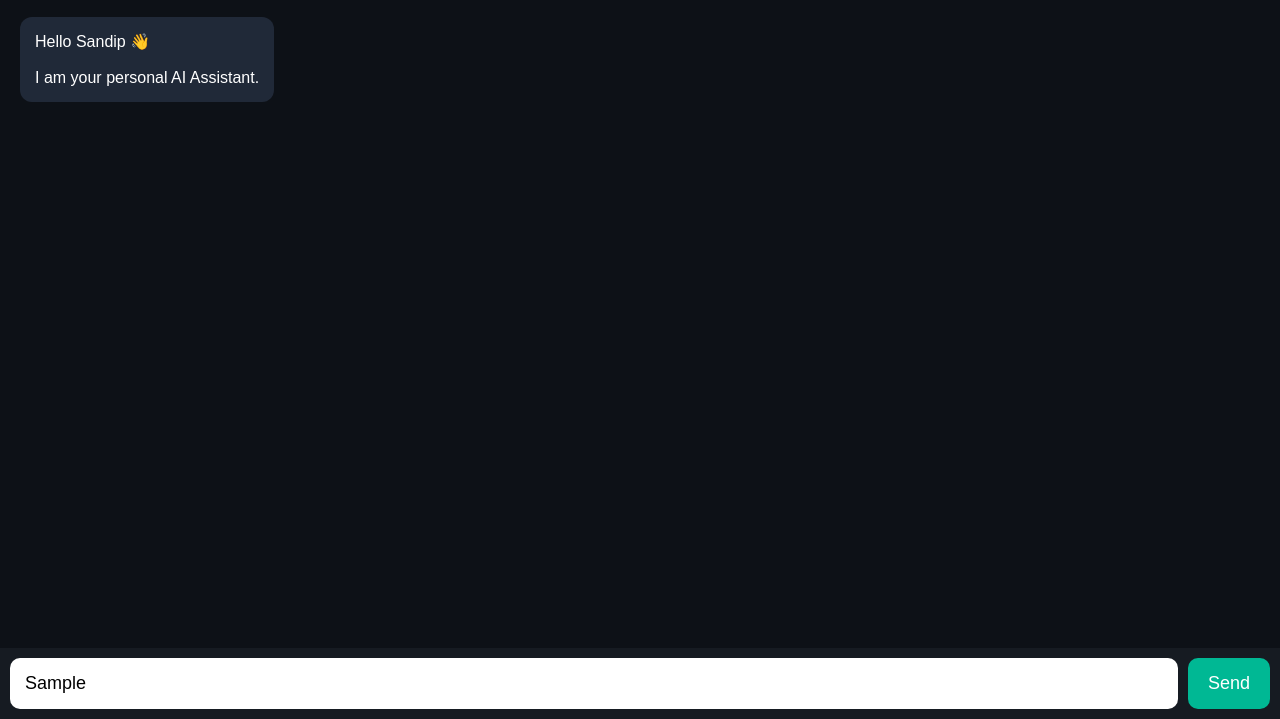
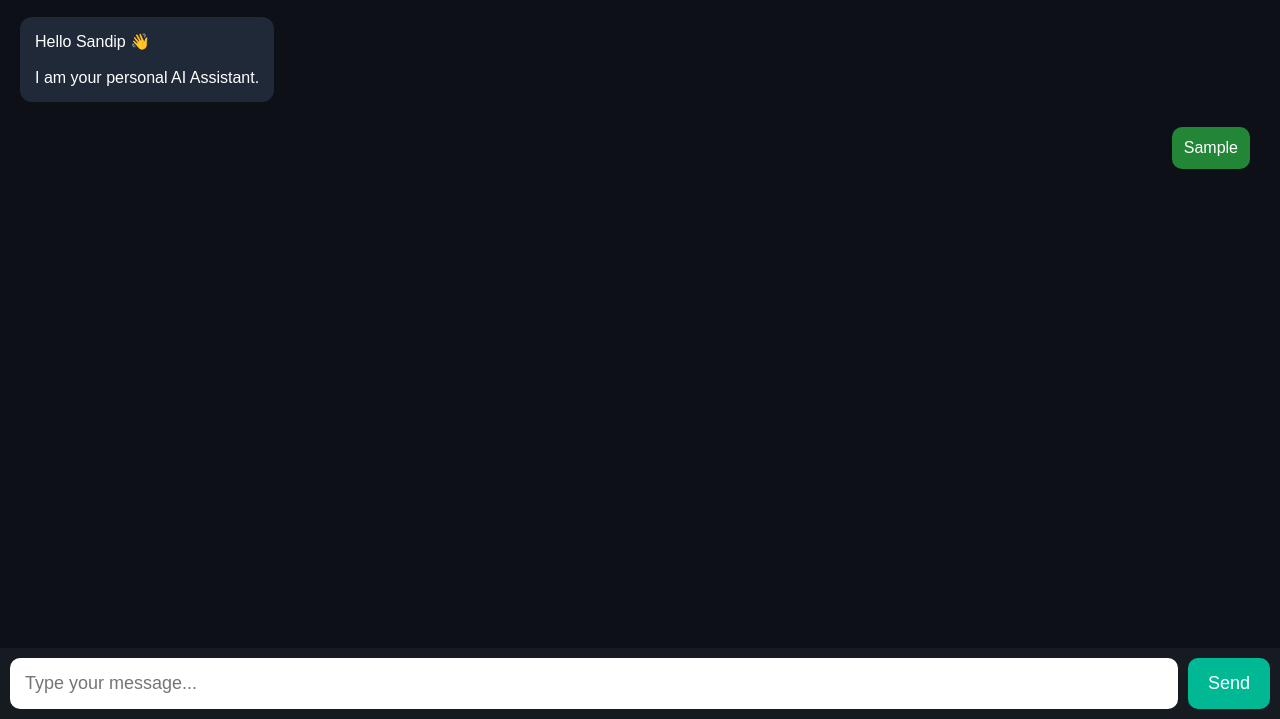
Before and after one commit to sbk29266-design/jarvis-ai, a plain HTML site: page index.html in a window 1280 px wide. Both pictures are taken after typing "Sample" into the empty fields and a click on the button "Send". Shown: the part 81-800 px from the top of the page. Drawn offline with Linux system fonts and the light colour scheme; no server answers.

Commit message:
Update index.html

```diff
--- a/index.html
+++ b/index.html
@@ -83,7 +83,44 @@ I am your personal AI Assistant.
 <input id="msg" placeholder="Type your message...">
 <button onclick="send()">Send</button>
 </div>
+<script>
+async function send() {
+  const input = document.getElementById("msg");
+  const text = input.value.trim();
 
+  if (!text) return;
+
+  const chat = document.getElementById("chat");
+
+  chat.innerHTML += `
+  <div style="text-align:right;margin:10px;">
+    <span style="background:#238636;padding:12px;border-radius:10px;display:inline-block;">
+      ${text}
+    </span>
+  </div>`;
+
+  input.value = "";
+
+  const res = await fetch("/.netlify/functions/chat", {
+    method: "POST",
+    headers: {
+      "Content-Type": "application/json"
+    },
+    body: JSON.stringify({
+      message: text
+    })
+  });
+
+  const data = await res.json();
+
+  chat.innerHTML += `
+  <div class="bot">
+    🤖 ${data.reply}
+  </div>`;
+
+  chat.scrollTop = chat.scrollHeight;
+}
+</script>
 
 
 </body>
```
